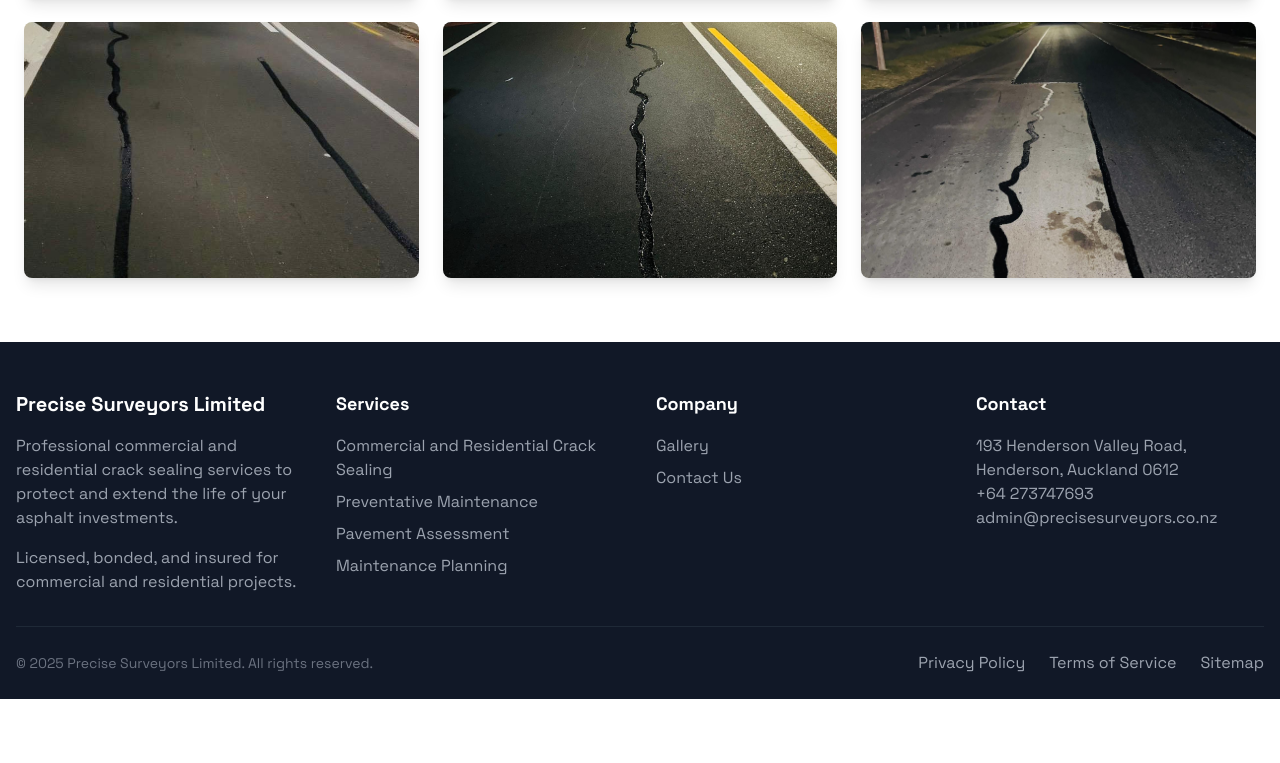
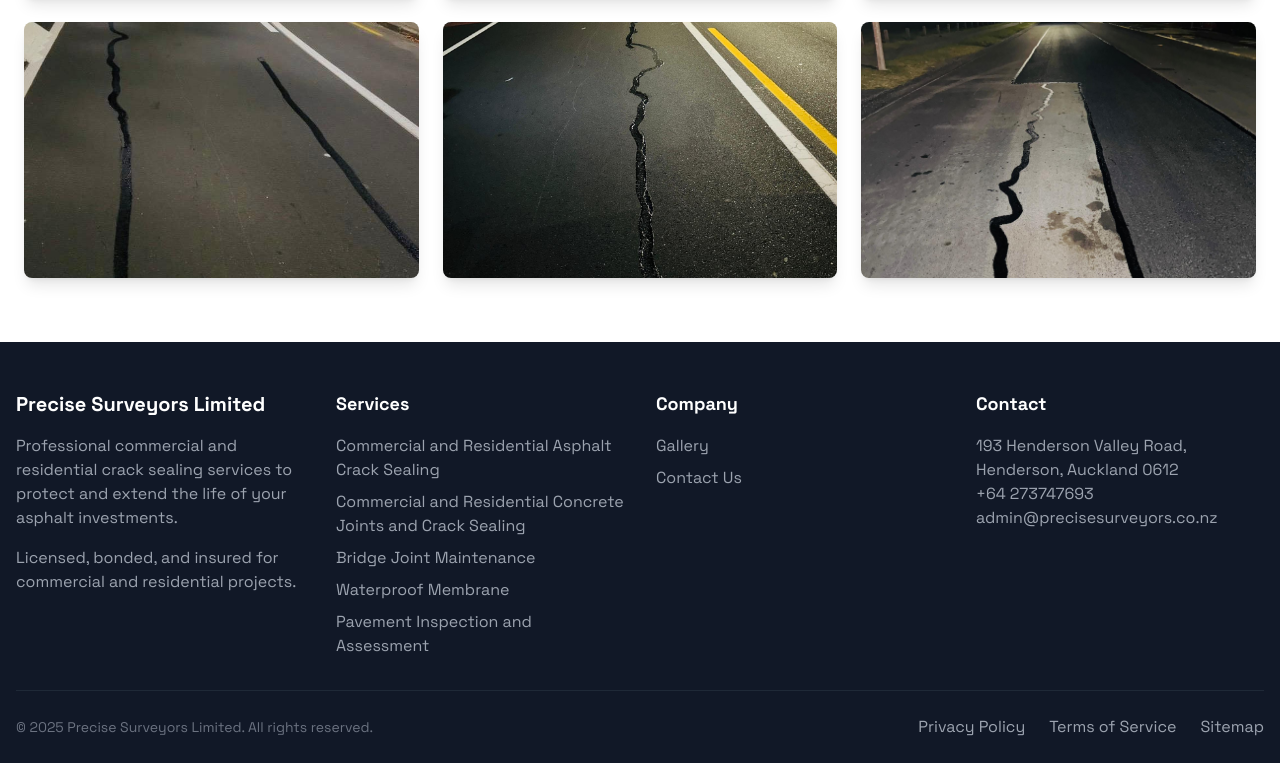
Before and after one commit to precisesurveyorslimited/psl-landing-page, a React (Vite) app: page /gallery in a window 1280 px wide. Shown: the part 514-1277 px from the top of the page. Before the commit the page ends 1213 px from the top, so only its background shows below. Built offline with nearby package versions, Linux system fonts and the light colour scheme.

Commit message:
Updated Services section in Footer

```diff
--- a/src/layout/Footer.tsx
+++ b/src/layout/Footer.tsx
@@ -30,7 +30,7 @@ const Footer: React.FC = () => {
                   href="#services"
                   className="hover:text-white transition-colors"
                 >
-                  Commercial and Residential Crack Sealing
+                  Commercial and Residential Asphalt Crack Sealing
                 </a>
               </li>
               <li>
@@ -38,7 +38,7 @@ const Footer: React.FC = () => {
                   href="#services"
                   className="hover:text-white transition-colors"
                 >
-                  Preventative Maintenance
+                  Commercial and Residential Concrete Joints and Crack Sealing
                 </a>
               </li>
               <li>
@@ -46,7 +46,7 @@ const Footer: React.FC = () => {
                   href="#services"
                   className="hover:text-white transition-colors"
                 >
-                  Pavement Assessment
+                  Bridge Joint Maintenance
                 </a>
               </li>
               <li>
@@ -54,7 +54,15 @@ const Footer: React.FC = () => {
                   href="#services"
                   className="hover:text-white transition-colors"
                 >
-                  Maintenance Planning
+                  Waterproof Membrane
+                </a>
+              </li>
+              <li>
+                <a
+                  href="#services"
+                  className="hover:text-white transition-colors"
+                >
+                  Pavement Inspection and Assessment
                 </a>
               </li>
             </ul>
```
